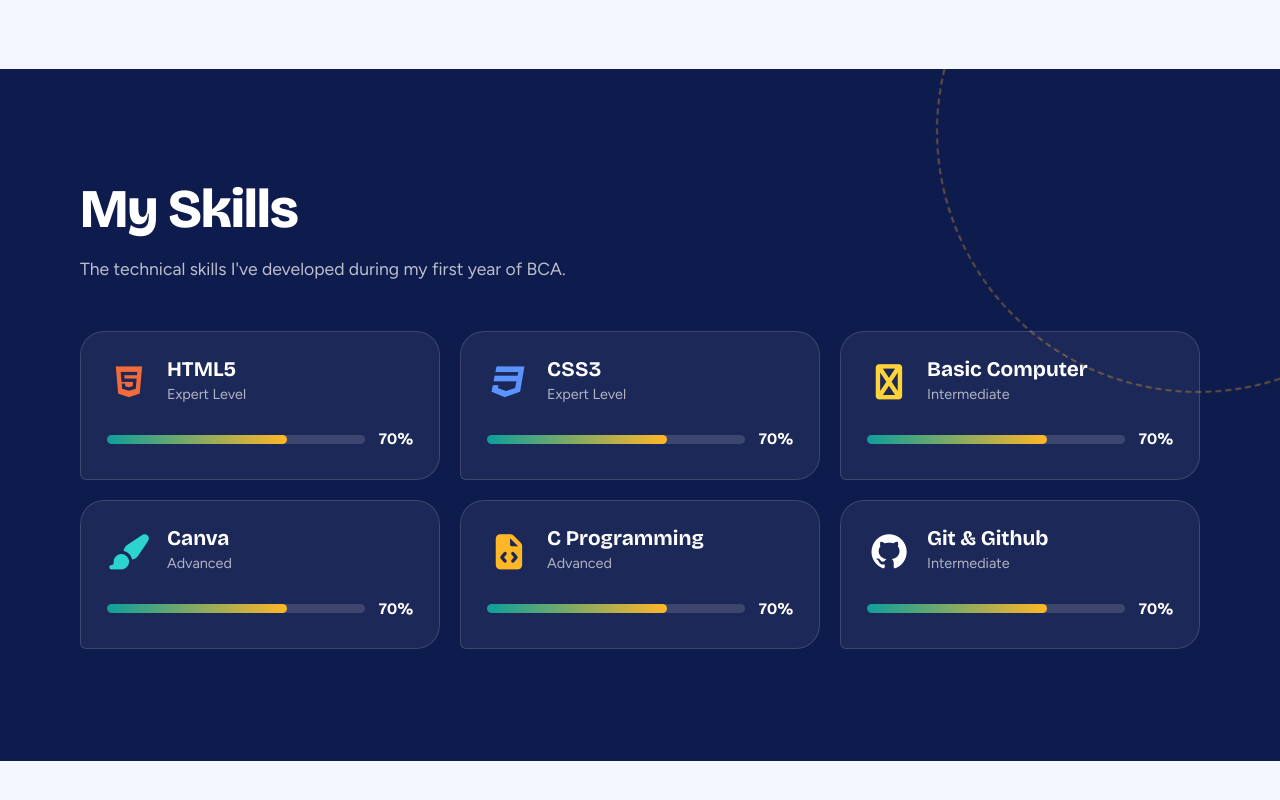
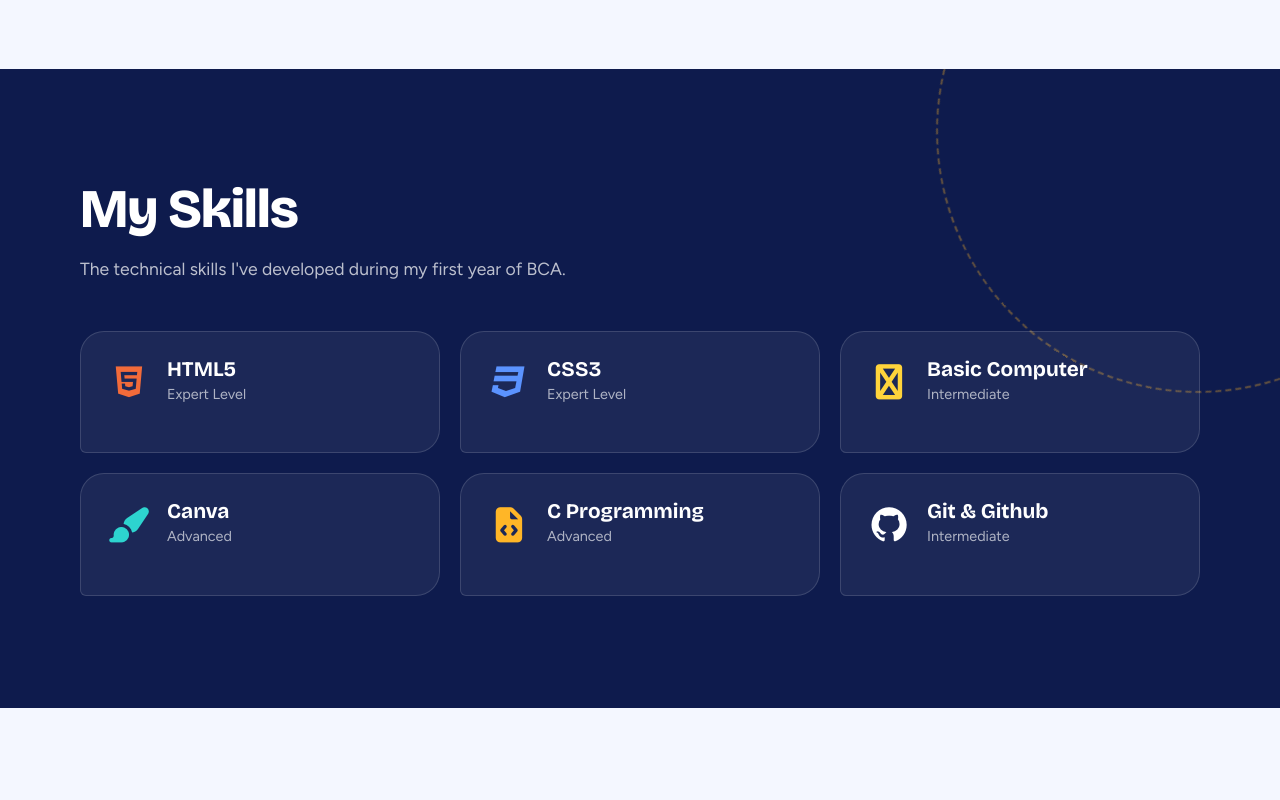
Before and after one commit to ridampalia25-cell/Assignment-Portfolio, a plain HTML site: page index.html in a window 1280 px wide. Shown: the part 1796-2596 px from the top of the page. Drawn offline with nearby package versions, Linux system fonts and the light colour scheme.

Commit message:
Update index.html

```diff
--- a/index.html
+++ b/index.html
@@ -65,7 +65,7 @@
         <div class="marquee" aria-hidden="true">
       <div class="marquee-track">
         <div class="marquee-group">
-          <span>HTML5</span><span>CSS3</span><span>JavaScript</span><span>Responsive Design</span><span>Flexbox &amp;
+          <span>HTML5</span><span>CSS3</span><span>Basic COmputer</span><span>Canva</span><span>C Programming&amp;
 
         </div>
         <div class="marquee-group">
@@ -120,12 +120,12 @@
                         <p>Expert Level</p>
                     </div>
                 </div>
-                <div class="card-bottom">
+                <!-- <div class="card-bottom">
                     <div class="progress">
                         <div class="progress-bar" style="width:70%"></div>
                     </div>
                     <p>70%</p>
-                </div>
+                </div> -->
             </div>
             <div class="card">
                 <div class="card-top">
@@ -135,12 +135,12 @@
                         <p>Expert Level</p>
                     </div>
                 </div>
-                <div class="card-bottom">
+                <!-- <div class="card-bottom">
                     <div class="progress">
                         <div class="progress-bar" style="width:70%"></div>
                     </div>
                     <p>70%</p>
-                </div>
+                </div> -->
             </div>
             <div class="card">
                 <div class="card-top">
@@ -150,12 +150,12 @@
                         <p>Intermediate</p>
                     </div>
                 </div>
-                <div class="card-bottom">
+                <!-- <div class="card-bottom">
                     <div class="progress">
                         <div class="progress-bar" style="width:70%"></div>
                     </div>
                     <p>70%</p>
-                </div>
+                </div> -->
             </div>
             <div class="card">
                 <div class="card-top">
@@ -165,12 +165,12 @@
                         <p>Advanced</p>
                     </div>
                 </div>
-                <div class="card-bottom">
+                <!-- <div class="card-bottom">
                     <div class="progress">
                         <div class="progress-bar" style="width:70%"></div>
                     </div>
                     <p>70%</p>
-                </div>
+                </div> -->
             </div>
             <div class="card">
                 <div class="card-top">
@@ -180,12 +180,12 @@
                         <p>Advanced</p>
                     </div>
                 </div>
-                <div class="card-bottom">
+                <!-- <div class="card-bottom">
                     <div class="progress">
                         <div class="progress-bar" style="width:70%"></div>
                     </div>
                     <p>70%</p>
-                </div>
+                </div> -->
             </div>
             <div class="card">
                 <div class="card-top">
@@ -195,12 +195,12 @@
                         <p>Intermediate</p>
                     </div>
                 </div>
-                <div class="card-bottom">
+                <!-- <div class="card-bottom">
                     <div class="progress">
                         <div class="progress-bar" style="width:70%"></div>
                     </div>
                     <p>70%</p>
-                </div>
+                </div> -->
             </div>
         </div>
     </section>
```
